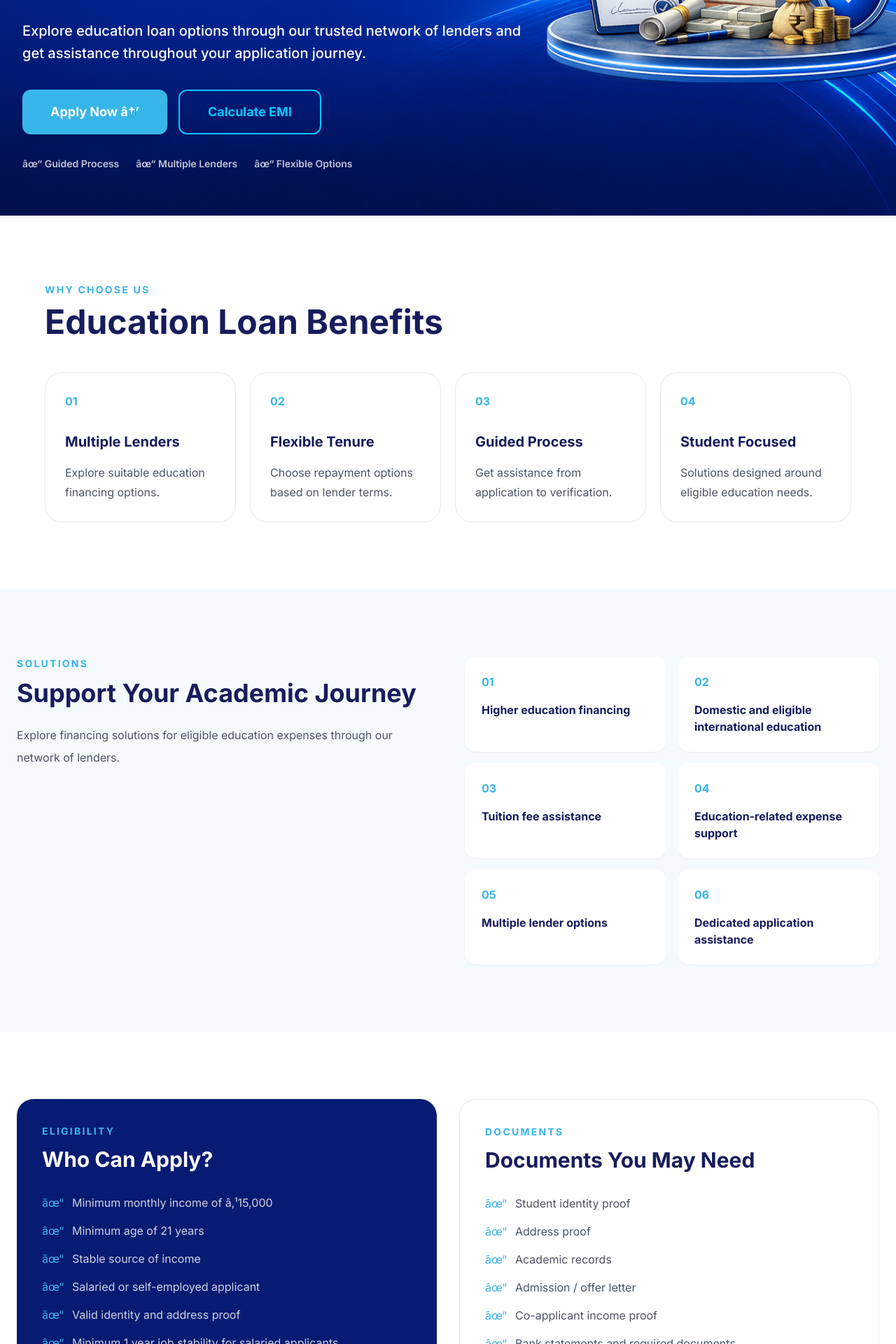
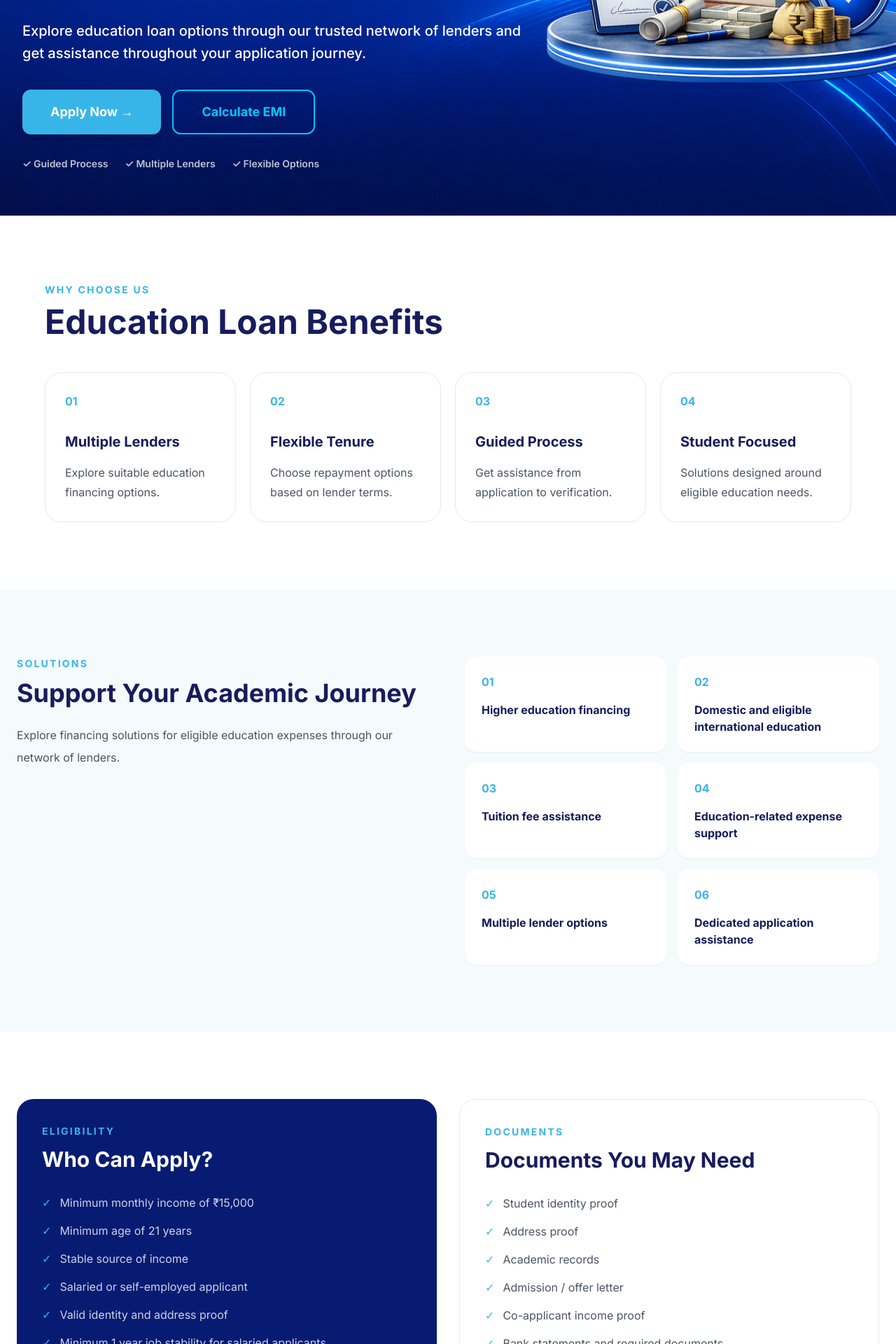
Before and after one commit to jajimoggavarun-prog/yesgenesis, a Next.js app: page /loans/education-loan in a window 1280 px wide. Shown: the part 560-2480 px from the top of the page at 70% size. Built offline with nearby package versions, Linux system fonts and the light colour scheme; a web font is replaced by a local one.

Commit message:
Unify loan application and franchise forms

```diff
--- a/app/loans/business-loan/page.tsx
+++ b/app/loans/business-loan/page.tsx
@@ -39,7 +39,7 @@ const solutions = [
 ];
 
 const eligibility = [
-  "Minimum monthly income of â‚¹15,000",
+  "Minimum monthly income of ₹15,000",
   "Minimum age of 21 years",
   "Stable source of income",
   "Salaried or self-employed applicant",
@@ -222,14 +222,14 @@ export default function BusinessLoanPage() {
       </p>
 
       <div className="mt-8 flex flex-wrap gap-5 text-sm font-semibold text-white/80">
-        <span>âœ“ Paperless Process</span>
-        <span>âœ“ Flexible Tenure</span>
-        <span>âœ“ Competitive Rates</span>
+        <span>✓ Paperless Process</span>
+        <span>✓ Flexible Tenure</span>
+        <span>✓ Competitive Rates</span>
       </div>
 
       <div className="mt-9 flex flex-wrap gap-4">
 
-        {/* Apply button â€” keeps your existing enquiry modal */}
+        {/* Apply button — keeps your existing enquiry modal */}
         <button
           onClick={() => {
             window.location.href = "/apply?loan=business";
@@ -239,7 +239,7 @@ export default function BusinessLoanPage() {
           Apply for Business Loan
 
           <span className="ml-2 inline-block transition-transform group-hover:translate-x-1">
-            â†’
+            →
           </span>
         </button>
 
@@ -332,7 +332,7 @@ export default function BusinessLoanPage() {
               }}
               className="mt-8 rounded-xl bg-[#071B72] px-7 py-4 font-bold text-white transition hover:-translate-y-1 hover:bg-[#10278A]"
             >
-              Discuss Your Requirement â†’
+              Discuss Your Requirement →
             </button>
           </div>
 
@@ -348,7 +348,7 @@ export default function BusinessLoanPage() {
                   </span>
 
                   <span className="flex h-8 w-8 items-center justify-center rounded-full bg-[#EAF8FC] text-[#39B5E8] transition group-hover:bg-[#39B5E8] group-hover:text-white">
-                    â†’
+                    →
                   </span>
                 </div>
 
@@ -383,7 +383,7 @@ export default function BusinessLoanPage() {
                 {eligibility.map((item) => (
                   <div key={item} className="flex gap-3">
                     <span className="text-xl font-bold text-[#00C6FF]">
-                      âœ“
+                      ✓
                     </span>
 
                     <span className="text-slate-600">
@@ -408,7 +408,7 @@ export default function BusinessLoanPage() {
                 {documents.map((item) => (
                   <div key={item} className="flex gap-3">
                     <span className="text-xl font-bold text-[#00C6FF]">
-                      âœ“
+                      ✓
                     </span>
 
                     <span className="text-white/85">
@@ -519,7 +519,7 @@ export default function BusinessLoanPage() {
                           : "bg-[#EAF8FC] text-[#39B5E8]"
                       }`}
                     >
-                      {isOpen ? "âˆ’" : "+"}
+                      {isOpen ? "−" : "+"}
                     </span>
                   </button>
 
@@ -571,7 +571,7 @@ export default function BusinessLoanPage() {
               }}
               className="mt-9 rounded-xl bg-[#39B5E8] px-9 py-4 font-bold text-white shadow-lg transition-all hover:-translate-y-1 hover:bg-[#27A7DB]"
             >
-              Apply for Business Loan â†’
+              Apply for Business Loan →
             </button>
           </div>
         </div>
--- a/app/loans/car-loan/page.tsx
+++ b/app/loans/car-loan/page.tsx
@@ -38,7 +38,7 @@ const features = [
 ];
 
 const eligibility = [
-  "Minimum monthly income of â‚¹15,000",
+  "Minimum monthly income of ₹15,000",
   "Minimum age of 21 years",
   "Stable source of income",
   "Salaried or self-employed applicant",
@@ -137,9 +137,9 @@ export default function CarLoanPage() {
             </p>
 
             <div className="mt-8 flex flex-wrap gap-5 text-sm font-semibold text-white/80">
-              <span>âœ“ Flexible Tenure</span>
-              <span>âœ“ Multiple Lenders</span>
-              <span>âœ“ Simple Process</span>
+              <span>✓ Flexible Tenure</span>
+              <span>✓ Multiple Lenders</span>
+              <span>✓ Simple Process</span>
             </div>
 
             <div className="mt-9 flex flex-wrap gap-4">
@@ -152,7 +152,7 @@ export default function CarLoanPage() {
                 Apply for Car Loan
 
                 <span className="ml-2 inline-block transition-transform group-hover:translate-x-1">
-                  â†’
+                  →
                 </span>
               </button>
 
@@ -229,7 +229,7 @@ export default function CarLoanPage() {
               {eligibility.map((item) => (
                 <div key={item} className="flex gap-3">
                   <span className="text-[#39B5E8]">
-                    âœ“
+                    ✓
                   </span>
 
                   <span className="text-white/80">
@@ -253,7 +253,7 @@ export default function CarLoanPage() {
               {documents.map((item) => (
                 <div key={item} className="flex gap-3">
                   <span className="text-[#39B5E8]">
-                    âœ“
+                    ✓
                   </span>
 
                   <span className="text-gray-600">
@@ -330,7 +330,7 @@ export default function CarLoanPage() {
                   {question}
 
                   <span className="text-2xl text-[#39B5E8]">
-                    {openFaq === index ? "âˆ’" : "+"}
+                    {openFaq === index ? "−" : "+"}
                   </span>
                 </button>
 
@@ -365,7 +365,7 @@ export default function CarLoanPage() {
             }}
             className="mt-9 rounded-xl bg-[#39B5E8] px-9 py-4 font-bold text-white transition hover:-translate-y-1 hover:bg-[#27A7DB]"
           >
-            Apply Now â†’
+            Apply Now →
           </button>
         </div>
       </section>
--- a/app/loans/education-loan/page.tsx
+++ b/app/loans/education-loan/page.tsx
@@ -22,7 +22,7 @@ const features = [
 ];
 
 const eligibility = [
-  "Minimum monthly income of â‚¹15,000",
+  "Minimum monthly income of ₹15,000",
   "Minimum age of 21 years",
   "Stable source of income",
   "Salaried or self-employed applicant",
@@ -144,7 +144,7 @@ export default function EducationLoanPage() {
                 }}
                 className="inline-flex min-h-[64px] items-center justify-center rounded-xl bg-[#38B5E8] px-10 py-4 text-lg font-bold text-white shadow-lg transition hover:-translate-y-1 hover:bg-[#25A7DC]"
               >
-                Apply Now â†’
+                Apply Now →
               </button>
 
               <Link
@@ -156,9 +156,9 @@ export default function EducationLoanPage() {
             </div>
 
             <div className="mt-8 flex flex-wrap gap-6 text-sm font-semibold text-white/75">
-              <span>âœ“ Guided Process</span>
-              <span>âœ“ Multiple Lenders</span>
-              <span>âœ“ Flexible Options</span>
+              <span>✓ Guided Process</span>
+              <span>✓ Multiple Lenders</span>
+              <span>✓ Flexible Options</span>
             </div>
           </div>
         </div>
@@ -257,7 +257,7 @@ export default function EducationLoanPage() {
               {eligibility.map((item) => (
                 <div key={item} className="flex gap-3">
                   <span className="text-[#39B5E8]">
-                    âœ“
+                    ✓
                   </span>
 
                   <span className="text-white/80">
@@ -281,7 +281,7 @@ export default function EducationLoanPage() {
               {documents.map((item) => (
                 <div key={item} className="flex gap-3">
                   <span className="text-[#39B5E8]">
-                    âœ“
+                    ✓
                   </span>
 
                   <span className="text-gray-600">
@@ -356,7 +356,7 @@ export default function EducationLoanPage() {
                   {question}
 
                   <span className="text-2xl text-[#39B5E8]">
-                    {openFaq === index ? "âˆ’" : "+"}
+                    {openFaq === index ? "−" : "+"}
                   </span>
                 </button>
 
@@ -390,7 +390,7 @@ export default function EducationLoanPage() {
             }}
             className="mt-9 rounded-xl bg-[#39B5E8] px-9 py-4 font-bold transition hover:-translate-y-1 hover:bg-[#27A7DB]"
           >
-            Apply Now â†’
+            Apply Now →
           </button>
         </div>
       </section>
--- a/app/loans/home-loan/page.tsx
+++ b/app/loans/home-loan/page.tsx
@@ -38,7 +38,7 @@ const features = [
 ];
 
 const eligibility = [
-  "Minimum monthly income of â‚¹15,000",
+  "Minimum monthly income of ₹15,000",
   "Minimum age of 21 years",
   "Stable source of income",
   "Salaried or self-employed applicant",
@@ -159,7 +159,7 @@ export default function HomeLoanPage() {
               >
                 Apply Now
                 <span className="ml-2 transition-transform group-hover:translate-x-1">
-                  â†’
+                  →
                 </span>
               </button>
 
@@ -172,9 +172,9 @@ export default function HomeLoanPage() {
             </div>
 
             <div className="mt-8 flex flex-wrap gap-6 text-sm font-semibold text-white/75">
-              <span>âœ“ Multiple Lenders</span>
-              <span>âœ“ Flexible Tenure</span>
-              <span>âœ“ Assisted Process</span>
+              <span>✓ Multiple Lenders</span>
+              <span>✓ Flexible Tenure</span>
+              <span>✓ Assisted Process</span>
             </div>
           </div>
         </div>
@@ -272,7 +272,7 @@ export default function HomeLoanPage() {
             <div className="mt-8 space-y-4">
               {eligibility.map((item) => (
                 <div key={item} className="flex gap-3">
-                  <span className="text-[#39B5E8]">âœ“</span>
+                  <span className="text-[#39B5E8]">✓</span>
 
                   <span className="text-white/80">
                     {item}
@@ -372,7 +372,7 @@ export default function HomeLoanPage() {
                   {question}
 
                   <span className="text-2xl text-[#39B5E8]">
-                    {openFaq === index ? "âˆ’" : "+"}
+                    {openFaq === index ? "−" : "+"}
                   </span>
                 </button>
 
@@ -406,7 +406,7 @@ export default function HomeLoanPage() {
             }}
             className="mt-9 rounded-xl bg-[#39B5E8] px-9 py-4 font-bold transition hover:-translate-y-1 hover:bg-[#27A7DB]"
           >
-            Apply Now â†’
+            Apply Now →
           </button>
         </div>
       </section>
--- a/app/loans/mortgage-loan/page.tsx
+++ b/app/loans/mortgage-loan/page.tsx
@@ -38,7 +38,7 @@ const features = [
 ];
 
 const eligibility = [
-  "Minimum monthly income of â‚¹15,000",
+  "Minimum monthly income of ₹15,000",
   "Minimum age of 21 years",
   "Stable source of income",
   "Salaried or self-employed applicant",
@@ -159,7 +159,7 @@ export default function MortgageLoanPage() {
               >
                 Apply Now
                 <span className="ml-2 transition-transform group-hover:translate-x-1">
-                  â†’
+                  →
                 </span>
               </button>
 
@@ -172,9 +172,9 @@ export default function MortgageLoanPage() {
             </div>
 
             <div className="mt-8 flex flex-wrap gap-6 text-sm font-semibold text-white/75">
-              <span>âœ“ Property Backed</span>
-              <span>âœ“ Multiple Lenders</span>
-              <span>âœ“ Assisted Process</span>
+              <span>✓ Property Backed</span>
+              <span>✓ Multiple Lenders</span>
+              <span>✓ Assisted Process</span>
             </div>
           </div>
         </div>
@@ -272,7 +272,7 @@ export default function MortgageLoanPage() {
             <div className="mt-8 space-y-4">
               {eligibility.map((item) => (
                 <div key={item} className="flex gap-3">
-                  <span className="text-[#39B5E8]">âœ“</span>
+                  <span className="text-[#39B5E8]">✓</span>
 
                   <span className="text-white/80">
                     {item}
@@ -372,7 +372,7 @@ export default function MortgageLoanPage() {
                   {question}
 
                   <span className="text-2xl text-[#39B5E8]">
-                    {openFaq === index ? "âˆ’" : "+"}
+                    {openFaq === index ? "−" : "+"}
                   </span>
                 </button>
 
@@ -406,7 +406,7 @@ export default function MortgageLoanPage() {
             }}
             className="mt-9 rounded-xl bg-[#39B5E8] px-9 py-4 font-bold transition hover:-translate-y-1 hover:bg-[#27A7DB]"
           >
-            Apply Now â†’
+            Apply Now →
           </button>
         </div>
       </section>
```
